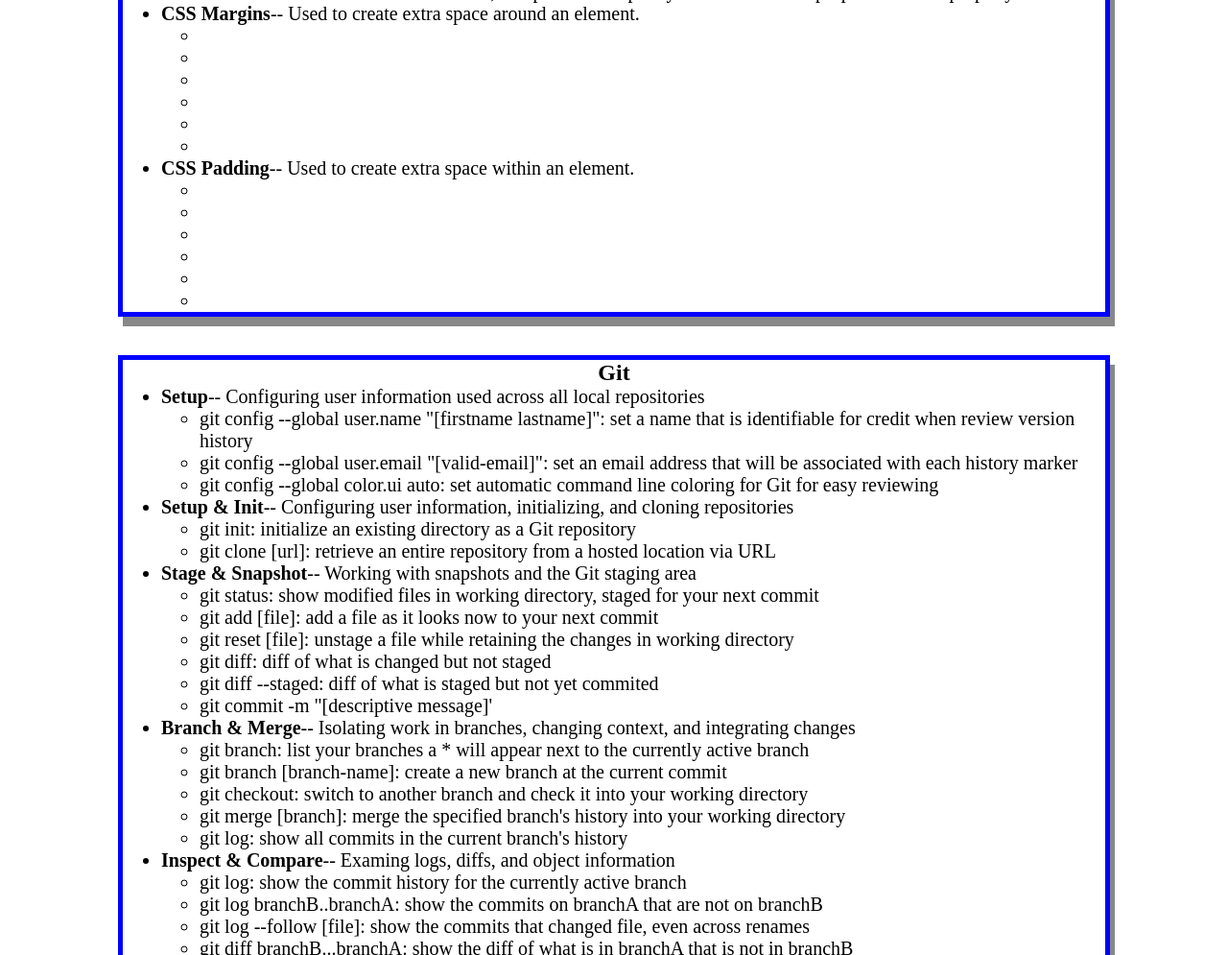
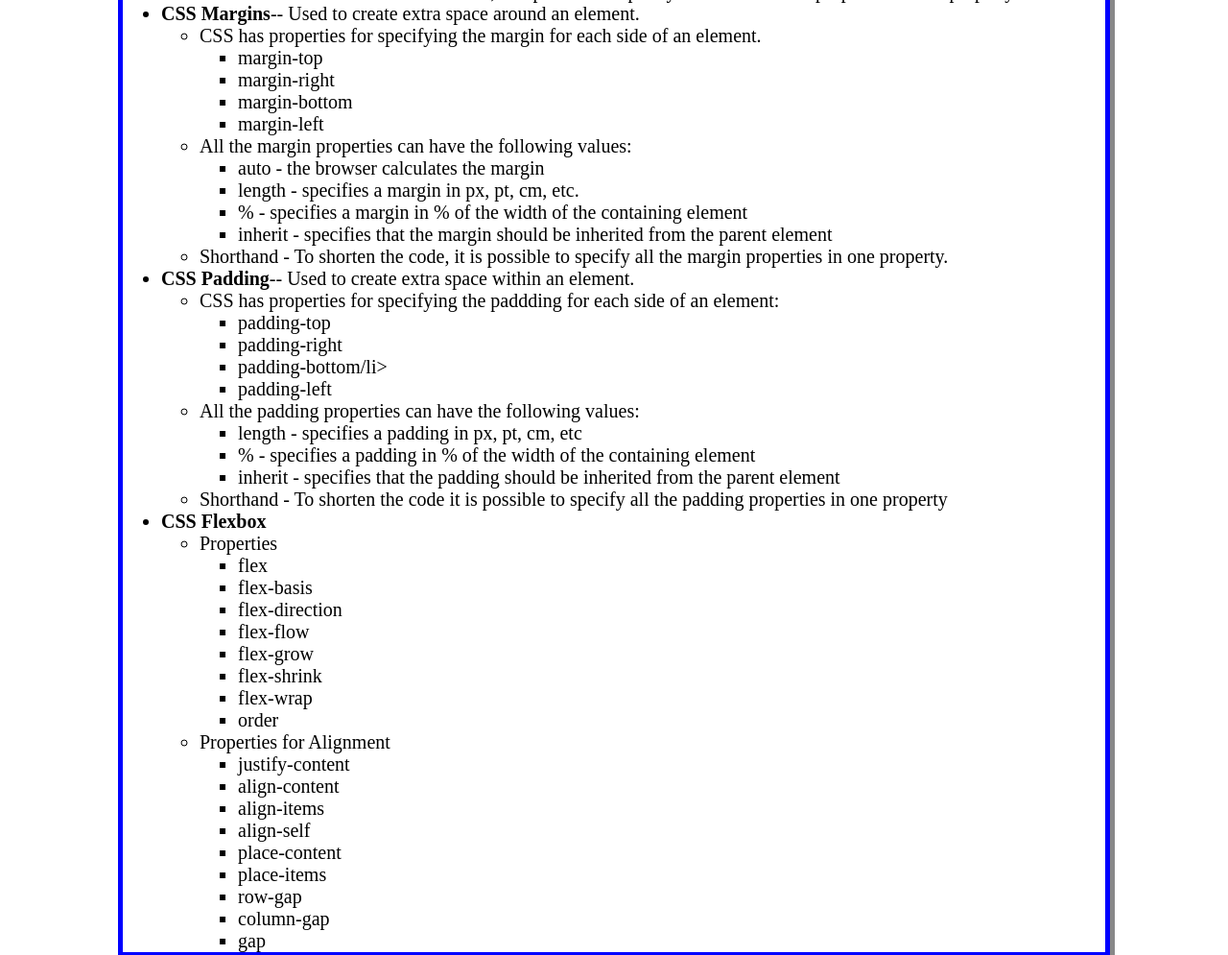
Before and after one commit to RyanMBelcher/prework-study-guide, a plain HTML site: page index.html in a window 1280 px wide. Shown: the part 3020-4015 px from the top of the page at 96% size. Drawn offline with Linux system fonts and the light colour scheme.

Commit message:
Added the last bit of HTML

```diff
--- a/assets/script.js
+++ b/assets/script.js
@@ -22,7 +22,7 @@
     }
 }
 
-console.log('Here are teh topics we learned through Prework:');
+console.log('Here are the topics we learned through Prework:');
 listTopics();
 console.log("Which topic should we study first?");
 selectTopic();
--- a/index.html
+++ b/index.html
@@ -262,22 +262,67 @@
         <li>
           <strong>CSS Margins</strong>-- Used to create extra space around an element.</li>
         <ul>
-          <li></li>
-          <li></li>
-          <li></li>
-          <li></li>
-          <li></li>
-          <li></li>
+          <li>CSS has properties for specifying the margin for each side of an element.</li>
+          <ul>
+            <li>margin-top</li>
+            <li>margin-right</li>
+            <li>margin-bottom</li>
+            <li>margin-left</li>
+          </ul>
+          <li>All the margin properties can have the following values:</li>
+          <ul>
+            <li>auto - the browser calculates the margin</li>
+            <li>length - specifies a margin in px, pt, cm, etc.</li>
+            <li>% - specifies a margin in % of the width of the containing element</li>
+            <li>inherit - specifies that the margin should be inherited from the parent element</li>
+          </ul>
+          <li>Shorthand - To shorten the code, it is possible to specify all the margin properties in one property.</li>
         </ul>
         <li>
           <strong>CSS Padding</strong>-- Used to create extra space within an element.</li>
         <ul>
-          <li></li>
-          <li></li>
-          <li></li>
-          <li></li>
-          <li></li>
-          <li></li>
+          <li>CSS has properties for specifying the paddding for each side of an element:</li>
+          <ul>
+            <li>padding-top</li>
+            <li>padding-right</li>
+            <li>padding-bottom/li>
+              <li>padding-left</li>
+          </ul>
+          <li>All the padding properties can have the following values:</li>
+          <ul>
+            <li>length - specifies a padding in px, pt, cm, etc</li>
+            <li>% - specifies a padding in % of the width of the containing element</li>
+            <li>inherit - specifies that the padding should be inherited from the parent element</li>
+          </ul>
+          <li>Shorthand - To shorten the code it is possible to specify all the padding properties in one property</li>
+        </ul>
+        <li>
+          <strong>CSS Flexbox</strong>
+        </li>
+        <ul>
+          <li>Properties</li>
+          <ul>
+            <li>flex</li>
+            <li>flex-basis</li>
+            <li>flex-direction</li>
+            <li>flex-flow</li>
+            <li>flex-grow</li>
+            <li>flex-shrink</li>
+            <li>flex-wrap</li>
+            <li>order</li>
+          </ul>
+          <li>Properties for Alignment</li>
+          <ul>
+            <li>justify-content</li>
+            <li>align-content</li>
+            <li>align-items</li>
+            <li>align-self</li>
+            <li>place-content</li>
+            <li>place-items</li>
+            <li>row-gap</li>
+            <li>column-gap</li>
+            <li>gap</li>
+          </ul>
         </ul>
       </ul>
     </section>
@@ -373,8 +418,46 @@
     <section class="card" id="javascript-section">
       <h2>JavaSript</h2>
       <ul>
-        <li>A variable is a named container that allows us to store data in our code.</li>
-        <li>Control flow is the order in which a computer executes code.</li>
+        <li>
+          <strong>Basics</strong>
+        </li>
+        <ul>
+          <li>Syntax</li>
+          <ul>
+            <li>JavaSript is case-sensitive and uses the Unicode character set</li>
+            <li>It is best practice (although not required) to use semicolons after a statement, even if not strictly needed</li>
+            <li>JavaSript uses camelCasing</li>
+          </ul>
+          <li>Declartions: 3 variable declarations</li>
+          <ul>
+            <li>var - Declares a variable, optionally initializing it to a value</li>
+            <li>let - Declares a block-scoped, local variable, optionally initializing it to a value</li>
+            <li>const - Declares a block-scoped, read-ony named constant</li>
+          </ul>
+          <li>Data Types: 8 data types</li>
+          <ul>
+            <li>Boolean - true and false</li>
+            <li>null - A special keyword denoting a null value</li>
+            <li>undefined - A top-level property whose value is not defined</li>
+            <li>Number - An integer or a flowing point number- eg 42 or 3.14159</li>
+            <li>BigInt - An integer with arbitary precision- eg 900719925470992n</li>
+            <li>String - A sequence of characters that represent a text value- eg 'Hello World'</li>
+            <li>Symbol - A data type whose instances are unique and immutable</li>
+            <li>Object</li>
+          </ul>
+          <li>Literals - represents values in JS. These are fixed values (not variables) that you literally provide in your script</li>
+          <ul>
+            <li>Array literals - An array literal is a list of zero or more expressions, each of which represents an array element
+              enclosed in square brackets</li>
+            <li>Boolean literals - The Boolean type has two literal values: true and false</li>
+            <li>Numeric literals - JS numeric literals include integer literals in different bases as well as floating-point
+              liteals in base-10</li>
+            <li>Object literals - An object literal is a list of zero or more pairs of property names and associated values of
+              a object, enclosed in curly braces</li>
+            <li>RegExpt literals - A regex literal is a pattern enclosed betwen slashes</li>
+            <li>String literals- A string literal is zero or more characters enclosed in double or single quotation marks</li>
+          </ul>
+        </ul>
       </ul>
     </section>
   </main>
```
